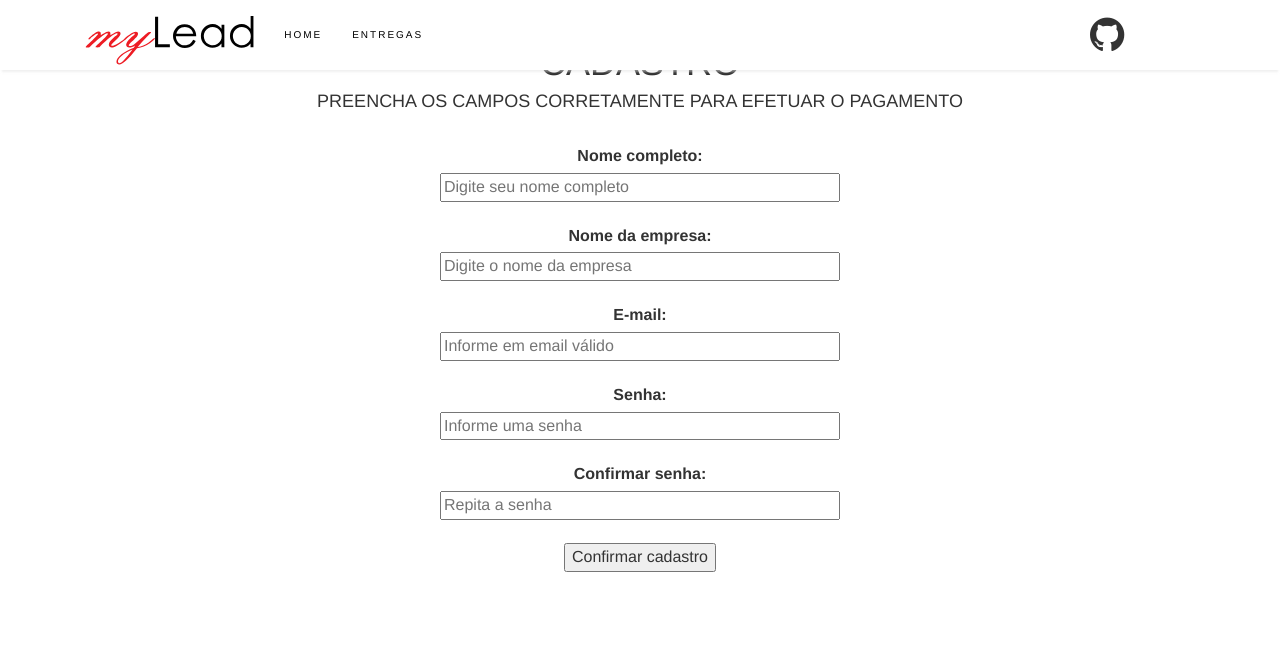
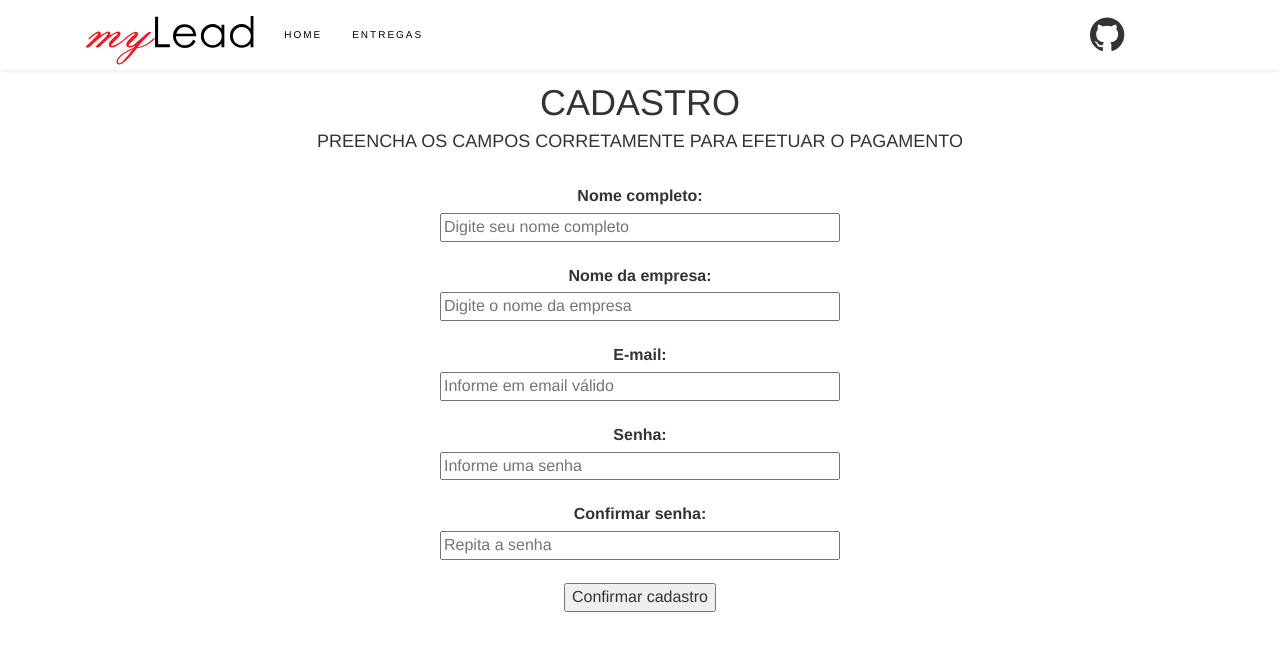
Before and after one commit to myLead/myLead.github.io, a PHP site: page /cadastro.html in a window 1280 px wide. Shown: the top 651 px of the page. Run offline with PHP 8.4, Linux system fonts and the light colour scheme.

Commit message:
Correção título
Corrigido o titulo que estava por trás do menu.

```diff
--- a/assets/css/views/custom.css
+++ b/assets/css/views/custom.css
@@ -252,3 +252,7 @@ label{
 input[type=text]{
   width: 400px;
 }
+
+.content{
+  padding: 40px;
+}
--- a/cadastro.html
+++ b/cadastro.html
@@ -20,7 +20,7 @@
 </head>
 <body>
 	<!--menu-->
-    <div>
+    <div class="menu">
       <nav id="navbar" class="navbar navbar-default navbar-fixed-top ">
           <div class="container header-container">
             <div class="col-md-11">
@@ -135,6 +135,5 @@
     </div>
 
 
-
 </body>
 </html>
```
